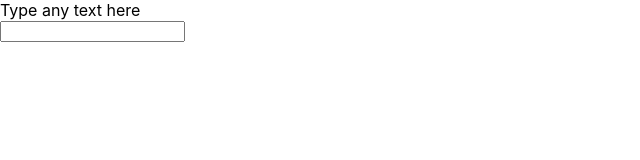
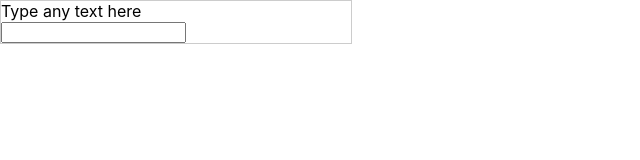
Before and after one commit to SunSide7/ReactApp, a React (Create React App) app: page / in a window 1280 px wide. Shown: the top 160 px of the page, without its empty margins (0-640 px from the left). Built offline with nearby package versions, Linux system fonts and the light colour scheme.

Commit message:
commit #5: Field Component base styles created

```diff
--- a/src/components/Field/Field.js
+++ b/src/components/Field/Field.js
@@ -1,4 +1,5 @@
 import React, { Component } from 'react'
+import './Field.sass'
 
 export default class Field extends Component {
     render() {
--- /dev/null
+++ b/src/components/Field/Field.sass
@@ -0,0 +1,3 @@
+.text-field
+    width: 350px
+    border: 1px solid #ccc
```
